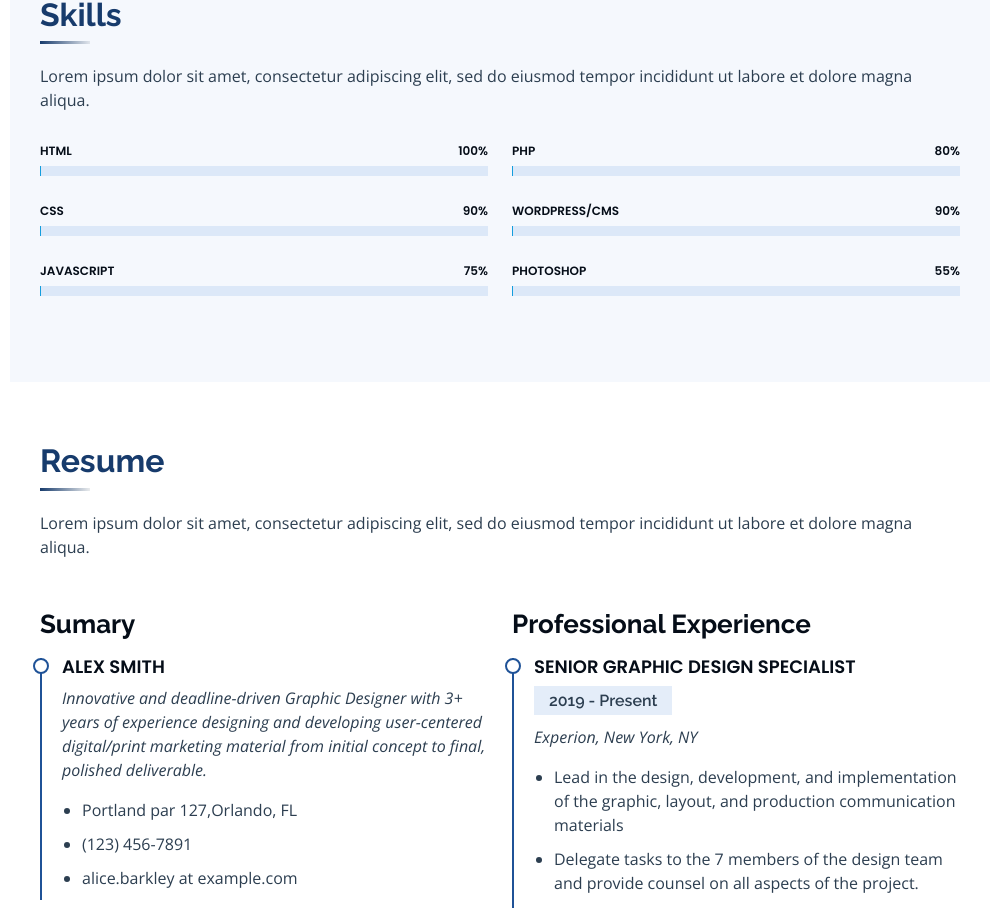
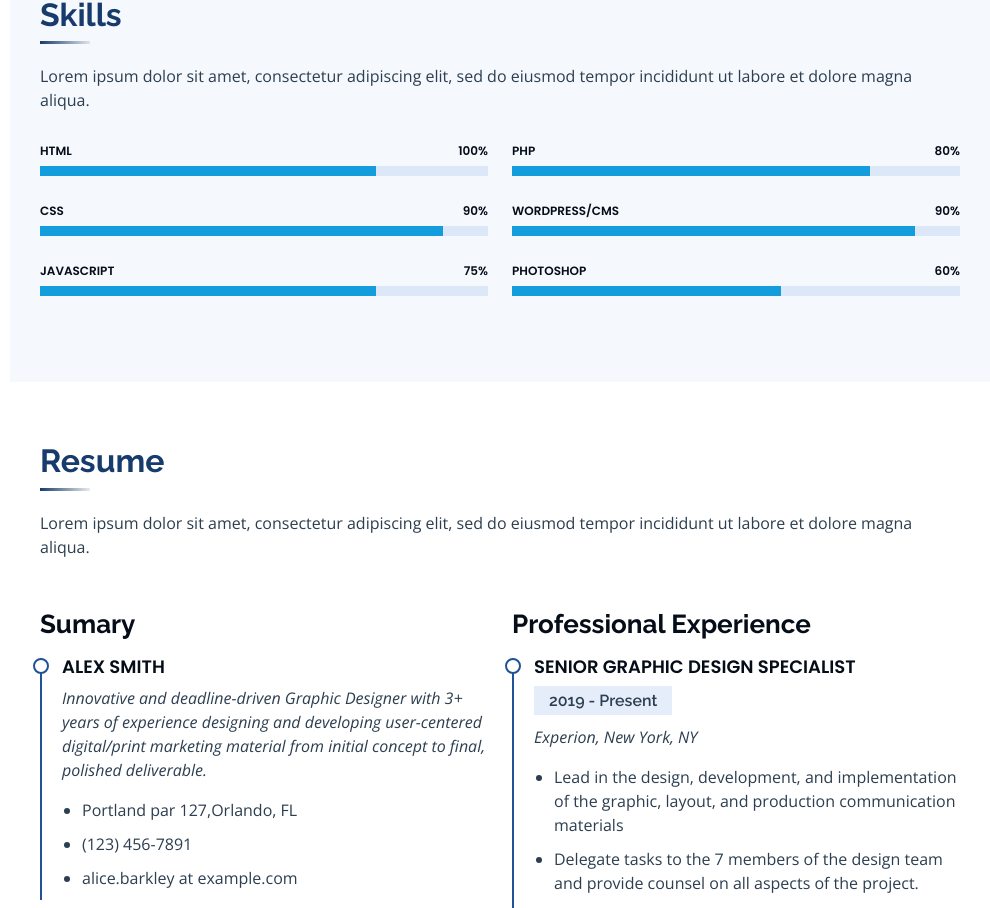
Before and after one commit to SyedHassanAli1/codewithHassan, an Angular app: page /home in a window 1280 px wide. Shown: the part 1928-2836 px from the top of the page, without its empty margins (290-1280 px from the left). Built offline with nearby package versions, Linux system fonts and the light colour scheme.

Commit message:
Skills (Dynamic UI)

```diff
--- a/src/app/app.module.ts
+++ b/src/app/app.module.ts
@@ -15,6 +15,7 @@ import { SectionTitleComponent } from './shared/section-title/section-title.comp
 import { ServiceCardComponent } from './shared/service-card/service-card.component';
 import { PortfolioCardComponent } from './shared/portfolio-card/portfolio-card.component';
 import { CountBoxComponent } from './shared/count-box/count-box.component';
+import { SkillProgressComponent } from './shared/skill-progress/skill-progress.component';
 // import { AngularFontAwesomeModule } from 'angular-font-awesome';
 
 @NgModule({
@@ -32,6 +33,7 @@ import { CountBoxComponent } from './shared/count-box/count-box.component';
     ServiceCardComponent,
     PortfolioCardComponent,
     CountBoxComponent,
+    SkillProgressComponent,
   ],
   imports: [
     BrowserModule,
--- a/src/app/pages/home/home.component.html
+++ b/src/app/pages/home/home.component.html
@@ -100,7 +100,7 @@
     </section>
     <!-- End Facts Section -->
 
-    <!-- ======= Skills Section ======= -->
+    <!-- ======= Skills Section Done ======= -->
     <section id="skills" class="skills section-bg">
         <div class="container">
 
@@ -111,57 +111,17 @@
 
                 <div class="col-lg-6" data-aos="fade-up">
 
-                    <div class="progress">
-                        <span class="skill">HTML <i class="val">100%</i></span>
-                        <div class="progress-bar-wrap">
-                            <div class="progress-bar" role="progressbar" aria-valuenow="100" aria-valuemin="0"
-                                aria-valuemax="100"></div>
-                        </div>
-                    </div>
-
-                    <div class="progress">
-                        <span class="skill">CSS <i class="val">90%</i></span>
-                        <div class="progress-bar-wrap">
-                            <div class="progress-bar" role="progressbar" aria-valuenow="90" aria-valuemin="0"
-                                aria-valuemax="100"></div>
-                        </div>
-                    </div>
-
-                    <div class="progress">
-                        <span class="skill">JavaScript <i class="val">75%</i></span>
-                        <div class="progress-bar-wrap">
-                            <div class="progress-bar" role="progressbar" aria-valuenow="75" aria-valuemin="0"
-                                aria-valuemax="100"></div>
-                        </div>
-                    </div>
+                    <app-skill-progress [skill]="'HTML'" [val]="100" [valueNow]="75" [valueMin]="0" [valueMax]="100"></app-skill-progress>
+                    <app-skill-progress [skill]="'CSS'" [val]="90" [valueNow]="90" [valueMin]="0" [valueMax]="100"></app-skill-progress>
+                    <app-skill-progress [skill]="'JavaScript'" [val]="75" [valueNow]="75" [valueMin]="0" [valueMax]="100"></app-skill-progress>
 
                 </div>
 
                 <div class="col-lg-6" data-aos="fade-up" data-aos-delay="100">
 
-                    <div class="progress">
-                        <span class="skill">PHP <i class="val">80%</i></span>
-                        <div class="progress-bar-wrap">
-                            <div class="progress-bar" role="progressbar" aria-valuenow="80" aria-valuemin="0"
-                                aria-valuemax="100"></div>
-                        </div>
-                    </div>
-
-                    <div class="progress">
-                        <span class="skill">WordPress/CMS <i class="val">90%</i></span>
-                        <div class="progress-bar-wrap">
-                            <div class="progress-bar" role="progressbar" aria-valuenow="90" aria-valuemin="0"
-                                aria-valuemax="100"></div>
-                        </div>
-                    </div>
-
-                    <div class="progress">
-                        <span class="skill">Photoshop <i class="val">55%</i></span>
-                        <div class="progress-bar-wrap">
-                            <div class="progress-bar" role="progressbar" aria-valuenow="55" aria-valuemin="0"
-                                aria-valuemax="100"></div>
-                        </div>
-                    </div>
+                     <app-skill-progress [skill]="'PHP'" [val]="80" [valueNow]="80" [valueMin]="0" [valueMax]="100"></app-skill-progress>
+                    <app-skill-progress [skill]="'WordPress/CMS'" [val]="90" [valueNow]="90" [valueMin]="0" [valueMax]="100"></app-skill-progress>
+                    <app-skill-progress [skill]="'Photoshop'" [val]="60" [valueNow]="60" [valueMin]="0" [valueMax]="100"></app-skill-progress>
 
                 </div>
 
--- /dev/null
+++ b/src/app/shared/skill-progress/skill-progress.component.html
@@ -0,0 +1,7 @@
+<div class="progress">
+    <span class="skill">{{skill}} <i class="val">{{val}}%</i></span>
+    <div class="progress-bar-wrap">
+        <div class="progress-bar" role="progressbar" [attr.aria-valuenow]="valueNow" [attr.aria-valuemin]="valueMin" [attr.aria-valuemax]="valueMax" [style.width.%]="valueNow">
+        </div>
+    </div>
+</div>
```
Also changed, not shown: src/app/shared/skill-progress/skill-progress.component.ts (added, +16 -0 lines), src/app/shared/skill-progress/skill-progress.component.css (added), 1 other file (tests, documents, lock files or other folders).
